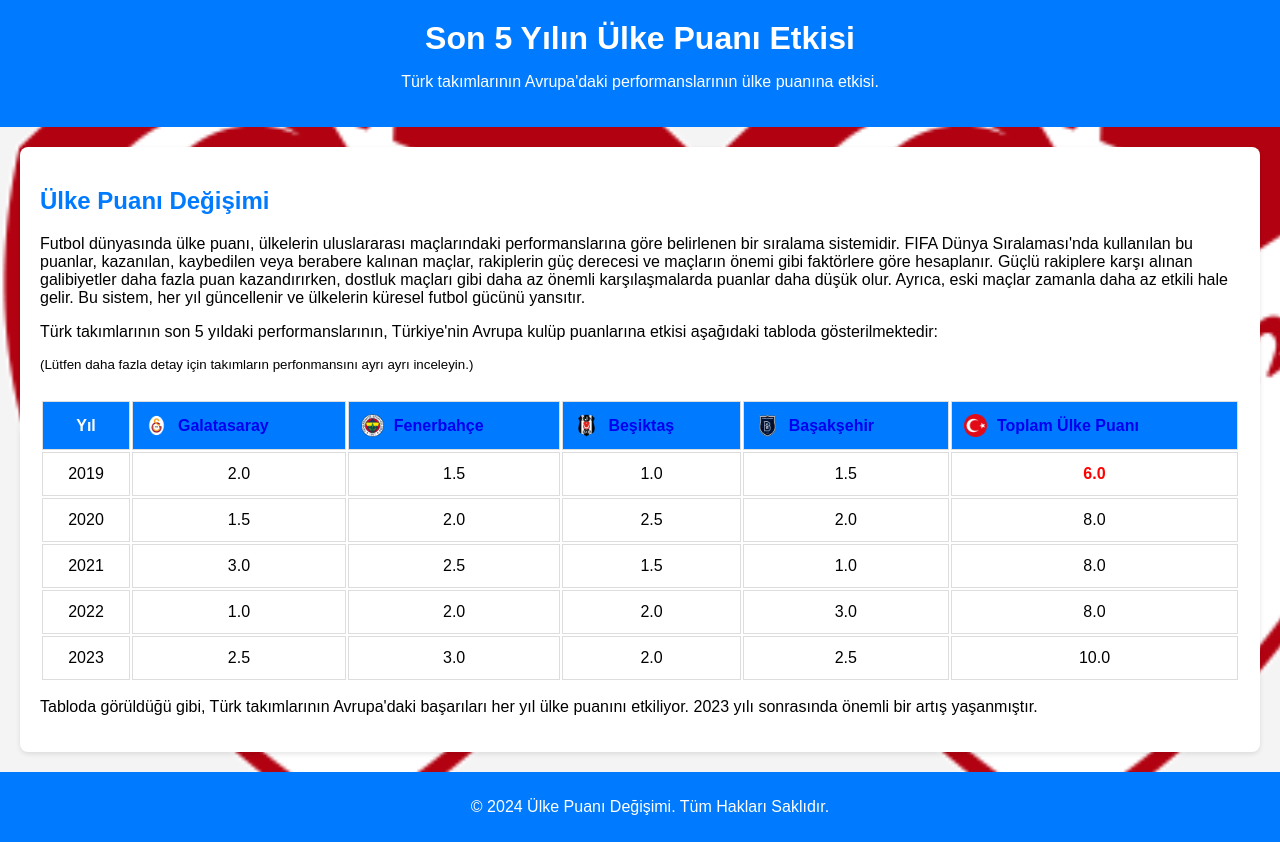
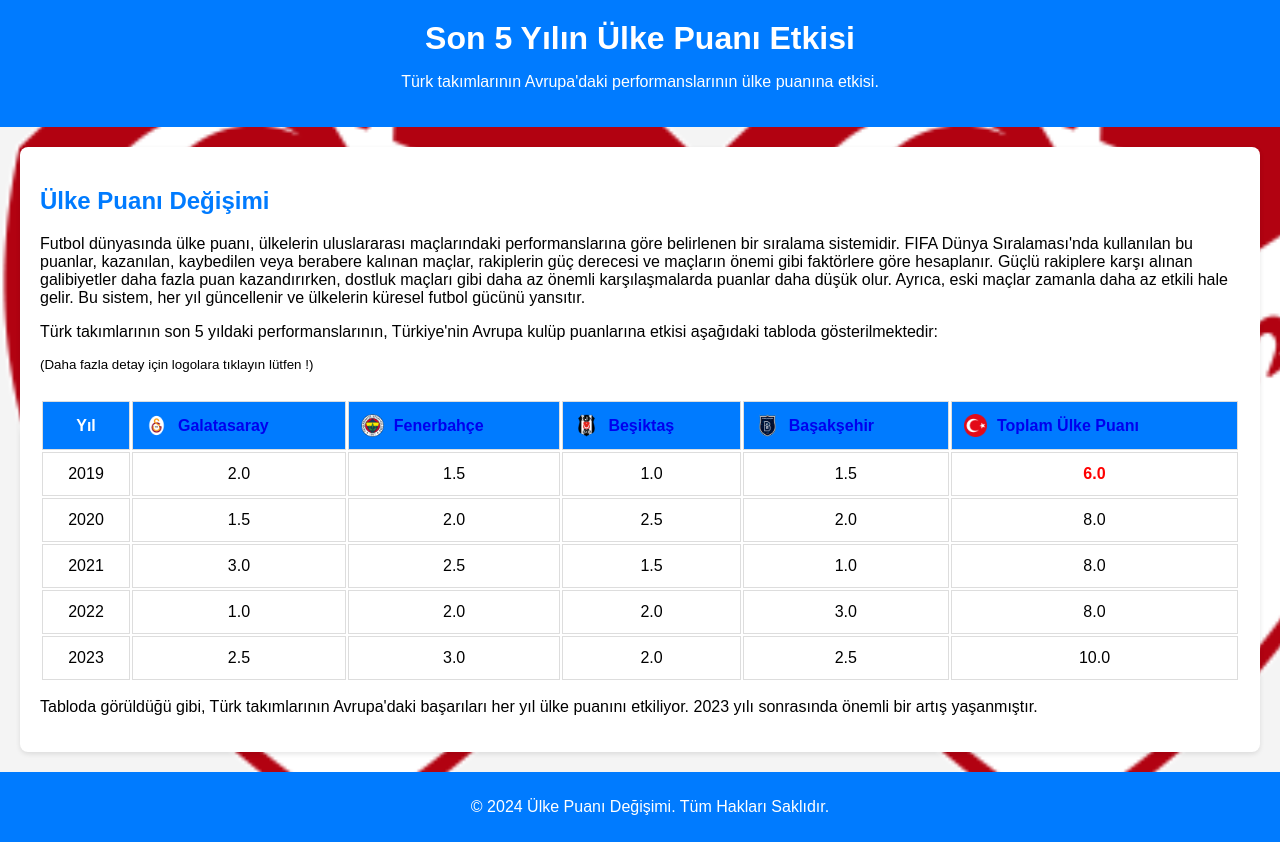
Before and after one commit to asrav-resit/asrav-resit.github.io, a plain HTML site: page index.html in a window 1280 px wide. Drawn offline with Linux system fonts and the light colour scheme.

Commit message:
index.html

```diff
--- a/index.html
+++ b/index.html
@@ -100,7 +100,7 @@
             güncellenir ve ülkelerin küresel futbol gücünü yansıtır.</p>
         <p>Türk takımlarının son 5 yıldaki performanslarının, Türkiye'nin Avrupa kulüp puanlarına etkisi aşağıdaki
             tabloda gösterilmektedir:</p>
-        <sup>(Lütfen daha fazla detay için takımların perfonmansını ayrı ayrı inceleyin.)</sup>
+        <sup>(Daha fazla detay için logolara tıklayın lütfen !)</sup>
 
         <!-- Performans Tablosu -->
         <table>
```
